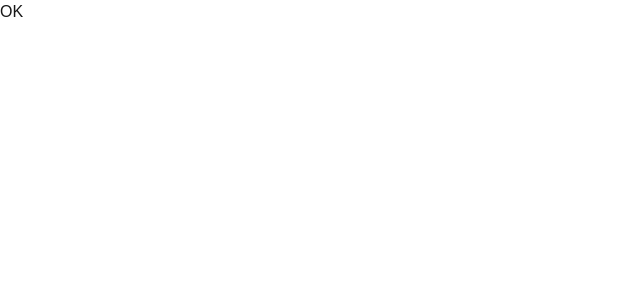
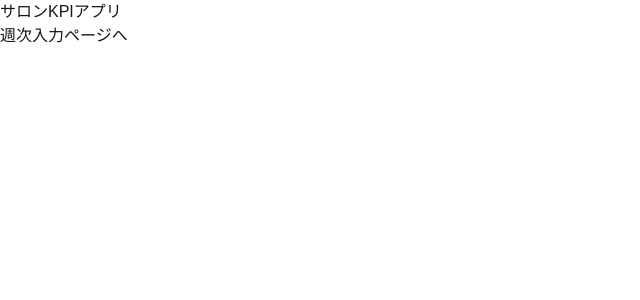
Before and after one commit to koichi050791-afk/salon-app, a Next.js app: page / in a window 1280 px wide. Shown: the top 300 px of the page, without its empty margins (0-640 px from the left). Built offline with nearby package versions, Linux system fonts and the light colour scheme.

Commit message:
fix home page

```diff
--- a/app/page.tsx
+++ b/app/page.tsx
@@ -1,7 +1,8 @@
 export default function Home() {
   return (
     <div>
-      <h1>OK</h1>
+      <h1>サロンKPIアプリ</h1>
+      <a href="/store/1/weekly">週次入力ページへ</a>
     </div>
   );
 }
```
